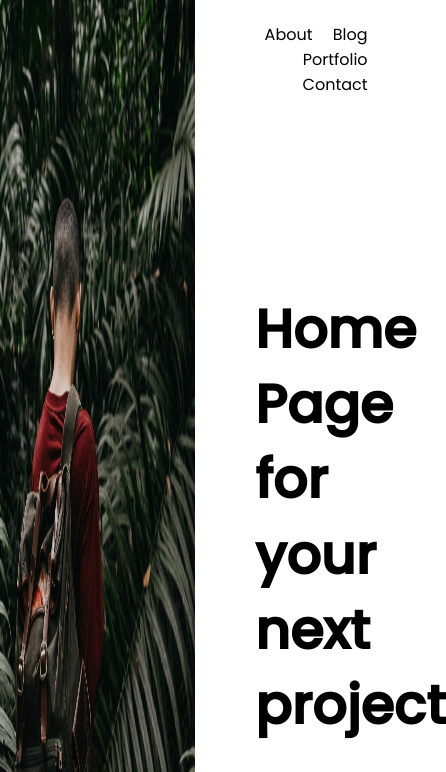
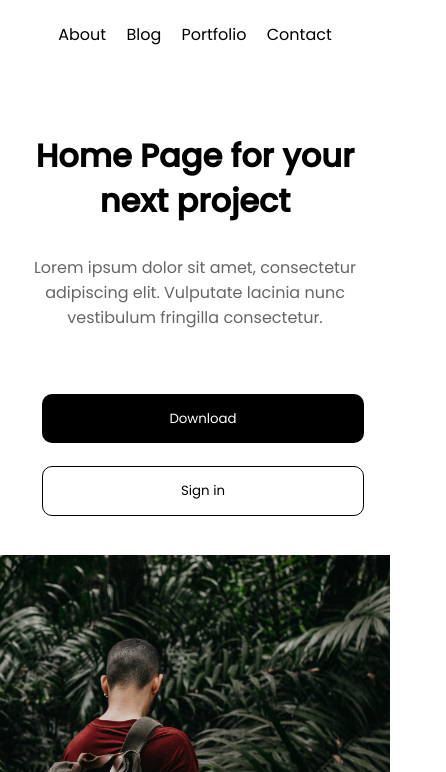
Before and after one commit to oAnthonyG/Desafio-2, a plain HTML site: page index.html in a window 390 px wide. Shown: the top 772 px of the page, 446 px wide, since content can reach past the window. Drawn offline with Linux system fonts and the light colour scheme.

Commit message:
Update style.css

```diff
--- a/components/css/style.css
+++ b/components/css/style.css
@@ -56,3 +56,54 @@
     color: black;
     background-color: white;
 }
+
+
+@media screen and (max-width:900px){
+    .container__img{
+        height: 100vh;
+    }
+    .container__right__home{
+        padding: 1rem;
+    }
+    .home__title{
+        font-size: 2rem;
+    }
+    .home__text{
+        font-size: 1rem;
+    }
+}
+
+@media screen and (max-width:750px){
+    .container{
+        align-items: center;
+        height: auto;
+        flex-flow: column-reverse;
+    }
+    .main__header{
+        text-align: center;
+        margin-bottom: 3rem;
+    }
+    .container__img{
+        height: auto;
+        width: 100%;
+    }
+    .container__right{
+        width: auto;
+        text-align: center;
+    }
+
+    .home__button{
+        width: 14rem;
+    }
+}
+
+@media screen and (max-width:600px){
+    .container{
+        width: 100%;
+    }
+
+    .home__button{
+        width: 90%;
+        margin-bottom: 1.4rem;
+    }
+}
```
